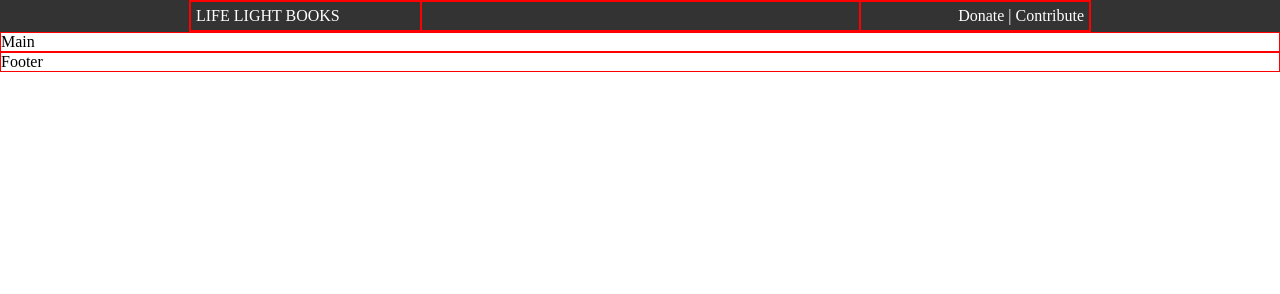
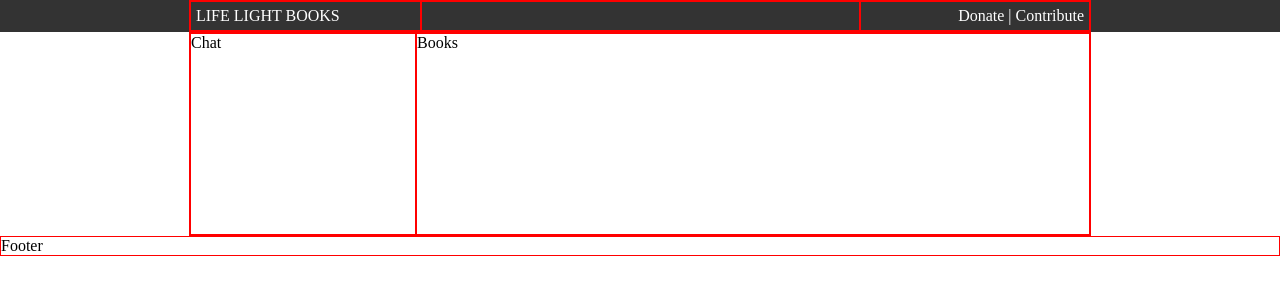
Before and after one commit to OluConquer/lifelight-library, a plain HTML site: page index.html in a window 1280 px wide. Drawn offline with Linux system fonts and the light colour scheme.

Commit message:
Update: implement 2 columns structure for main section

```diff
--- a/css/style.css
+++ b/css/style.css
@@ -34,3 +34,18 @@ header {
     padding: 5px;
     text-align: right;
 }
+
+main {
+    display: flex;
+    width: 900px;
+    margin: 0 auto;
+}
+
+.chat-wrapper {
+    width: 25%;
+    min-height: 200px;
+}
+
+.books-wrapper {
+    width: 75%;
+}
--- a/index.html
+++ b/index.html
@@ -23,7 +23,12 @@
     </header>
 
     <main class="border">
-        Main
+        <div class="chat-wrapper border">
+            Chat
+        </div>
+        <div class="books-wrapper border">
+            Books
+        </div>
     </main>
 
     <footer class="border">
```
